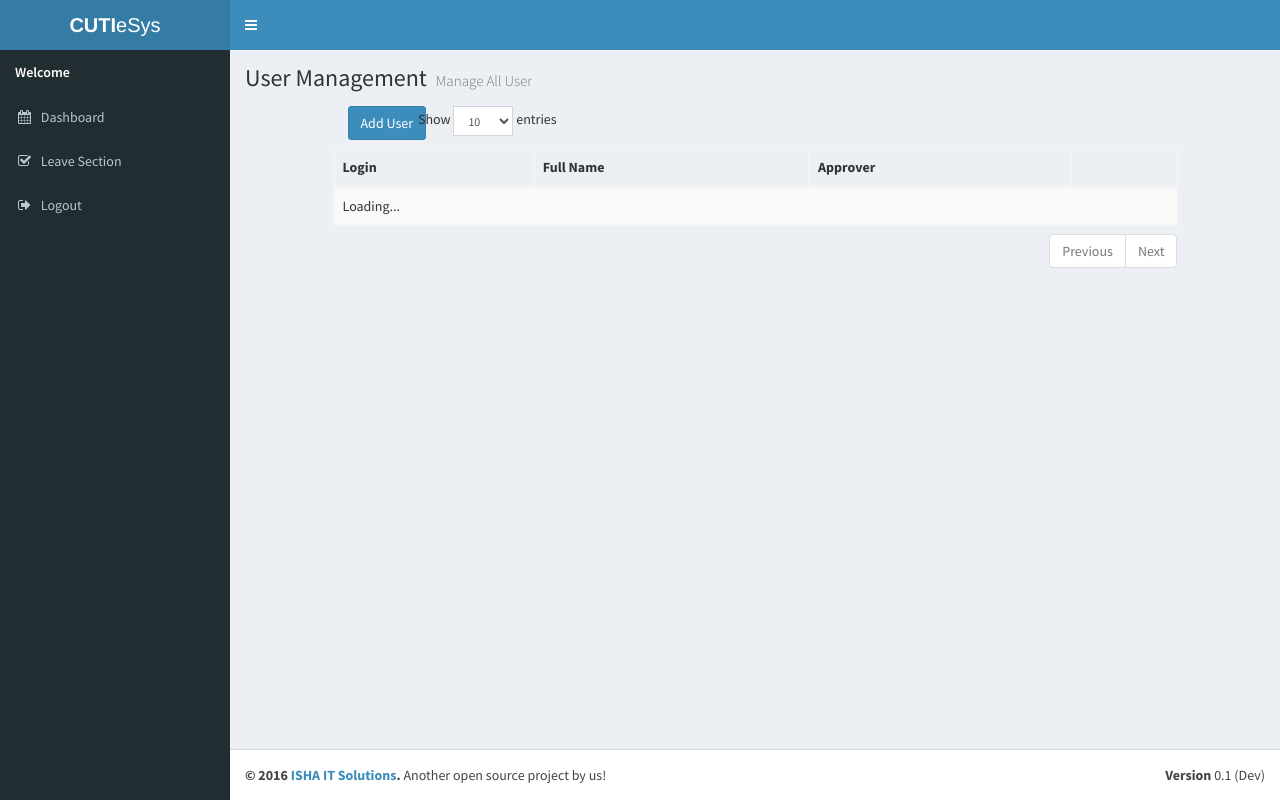
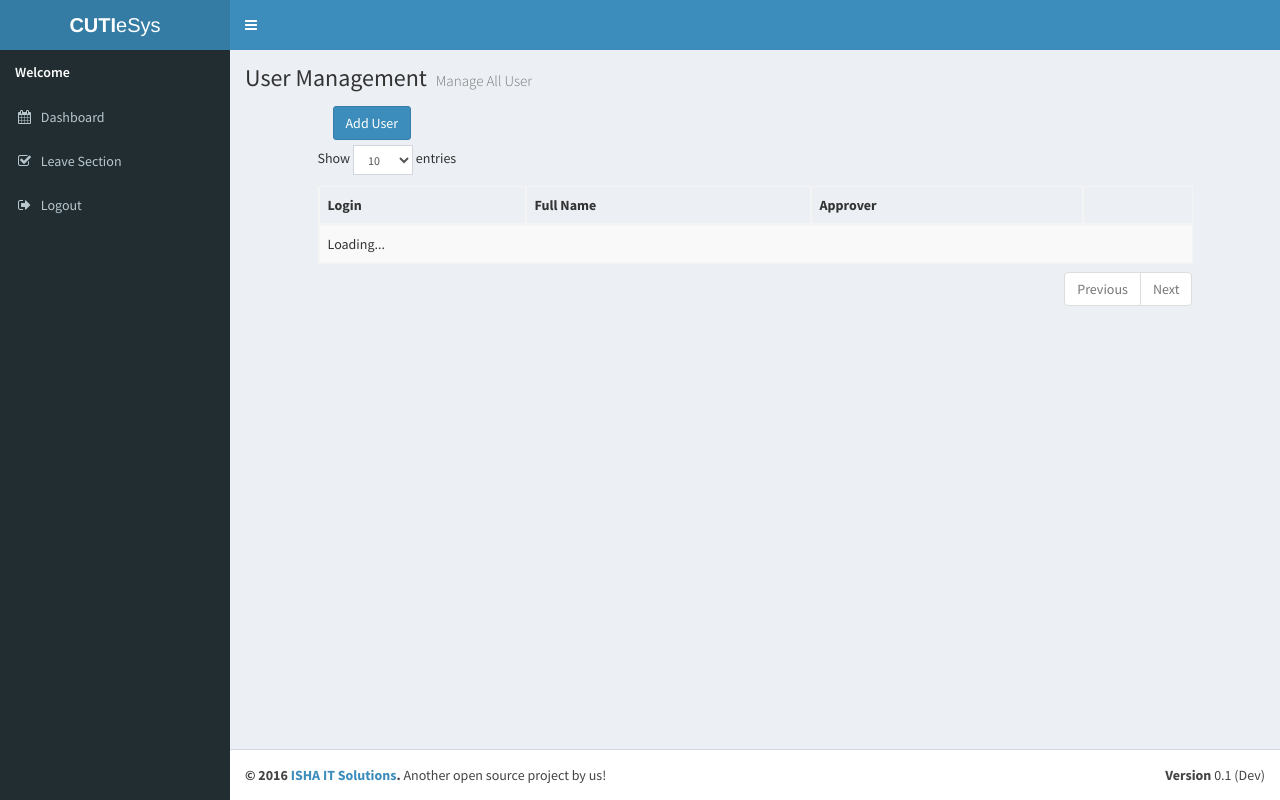
Before and after one commit to maelzx/cutiesys, a CodeIgniter app: the page made by application/views/main/user.php in a window 1280 px wide. Run offline with CodeIgniter, Linux system fonts and the light colour scheme; data that the repository does not hold is empty; some libraries are stand-ins or nearby versions.

Commit message:
Fixes for issue #1 - make the add user button to be on top of the datatable

```diff
--- a/application/views/main/user.php
+++ b/application/views/main/user.php
@@ -9,6 +9,9 @@
     <style>
         .user-panel .info {
             left: 0px !important;
+        }
+        #btn_add_user {
+            margin-bottom: 5px;
         }
     </style>
 
@@ -22,9 +25,12 @@
         <section class="content">
             <div class="row">
                 <div class="col-md-10 col-md-offset-1">
-                    <div class="col-md-1">
+                    <div class="row">
+                        <div class="col-md-2">
                             <button id="btn_add_user" class="btn btn-primary">Add User</button>
                         </div>
+                    </div>
+                    <div class="row">
                         <table id="dtt_user_list" class="table table-striped table-bordered dataTable no-footer" cellspacing="0" width="100%">
                             <thead>
                                 <tr>
@@ -35,6 +41,7 @@
                                 </tr>
                             </thead>
                         </table>
+                    </div>
                 </div>
             </div>
         </section>
```
Lines whose indentation alone changed are shown as unchanged.
